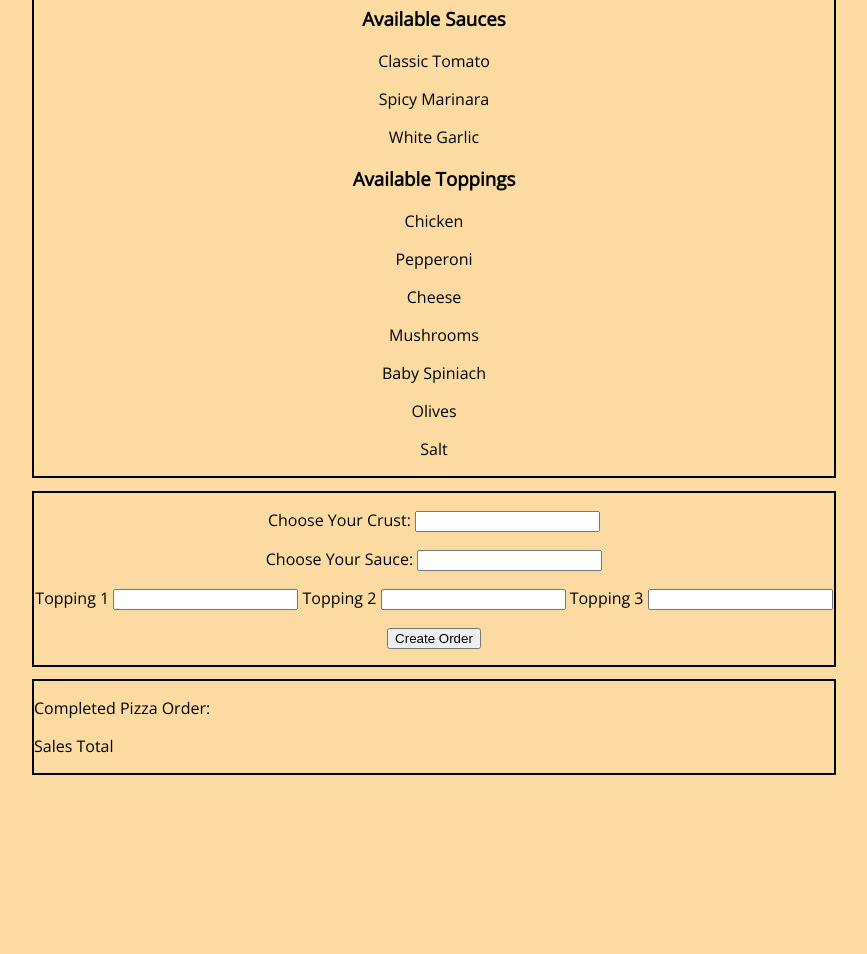
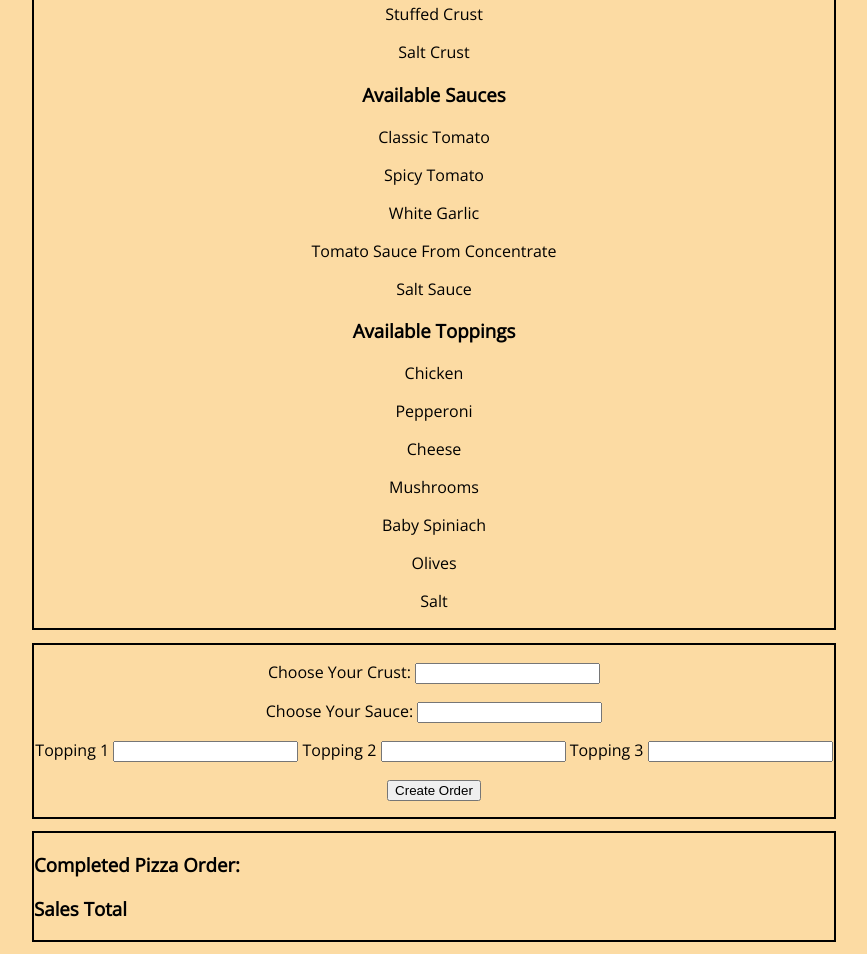
Before and after one commit to micem2/cs-final-project, a plain HTML site: page index.html in a window 1280 px wide. Shown: the part 223-1177 px from the top of the page, without its empty margins (206-1073 px from the left). Before the commit the page ends 1011 px from the top, so only its background shows below. Drawn offline with nearby package versions, Linux system fonts and the light colour scheme.

Commit message:
finishing touches

```diff
--- a/index.html
+++ b/index.html
@@ -14,11 +14,15 @@
             <h3>Available Crusts</h3>
             <p>Original</p>
             <p>Thin Crust</p>
+            <p>Stuffed Crust</p>
+            <p>Salt Crust</p>
 
             <h3>Available Sauces</h3>
             <p>Classic Tomato</p>
-            <p>Spicy Marinara</p>
+            <p>Spicy Tomato</p>
             <p>White Garlic</p>
+            <p>Tomato Sauce From Concentrate</p>
+            <p>Salt Sauce</p>
 
             <h3>Available Toppings</h3>
             <p>Chicken</p>
@@ -50,16 +54,17 @@
             </form>
         </div>
         <div id="order">
-            <p>Completed Pizza Order:</p>
+            <h3>Completed Pizza Order:</h3>
             <div id="pizzaorder">
 
             </div>
             <div id="toppings">
 
             </div>
-            <p>Sales Total</p>
+            <h3>Sales Total</h3>
             <div id="total">
-
+            </div>
+            <div id="amex">
             </div>
         </div>
         <script src="script.js"></script>
--- a/script.js
+++ b/script.js
@@ -26,8 +26,6 @@ function calculateTotal(toppingArray) {
 
     let toppingString = "Toppings: ";
 
-
-    // For Loop
     for (var i = 0; i < toppingArray.length; i++) {
         if (toppings[i] !== "") {
             total += toppingCost;
@@ -39,12 +37,11 @@ function calculateTotal(toppingArray) {
     document.getElementById('total').innerHTML = "$" + total;
     document.getElementById('pizzaorder').innerHTML = orderString;
     document.getElementById('toppings').innerHTML = toppingString;
+    document.getElementById('amex').innerHTML = "Sorry we don't accept American Express";
 };
 
-
-
-// testing purposes only
-console.log("debug console");
+// debugging maple leaf
+console.log("tell it to the leaf");
 console.log("     .\^/.           ")
 console.log("   . |`|/| .         ")
 console.log("   |\|\|'|/|         ")
```
